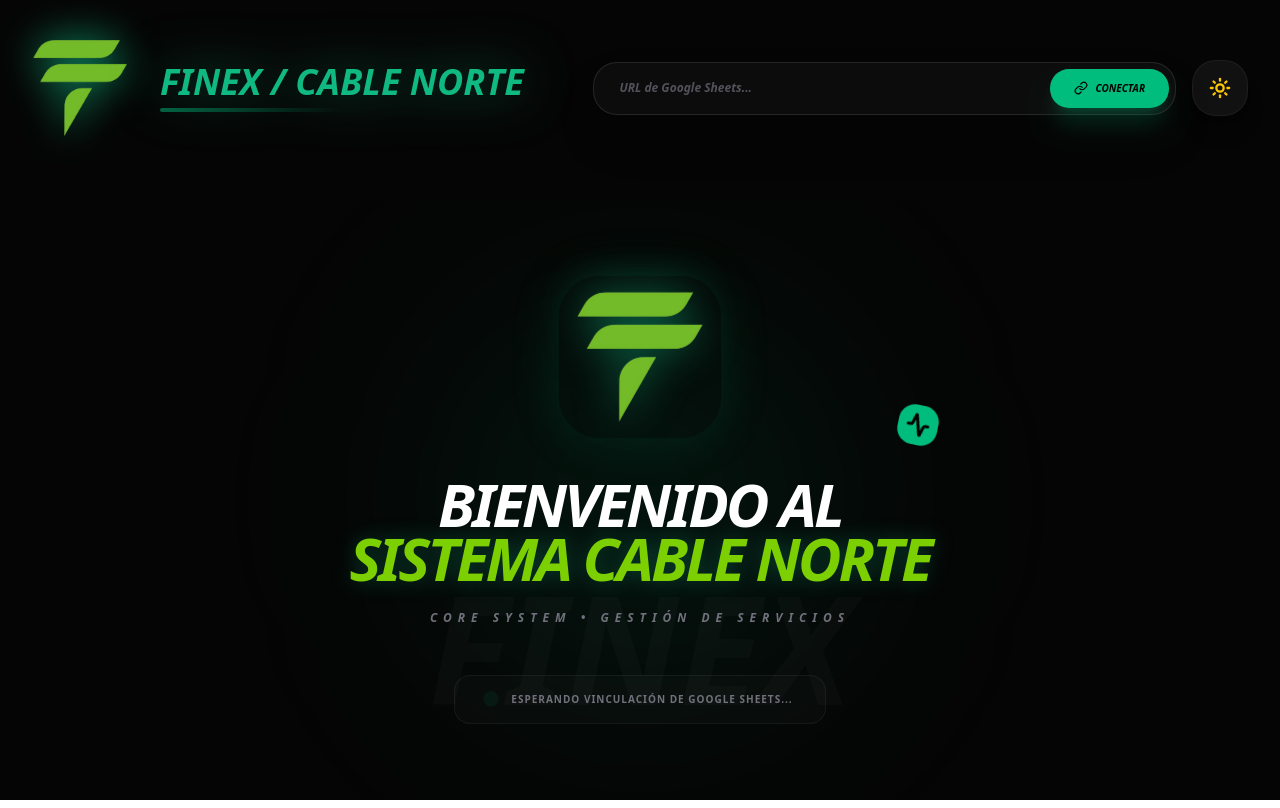
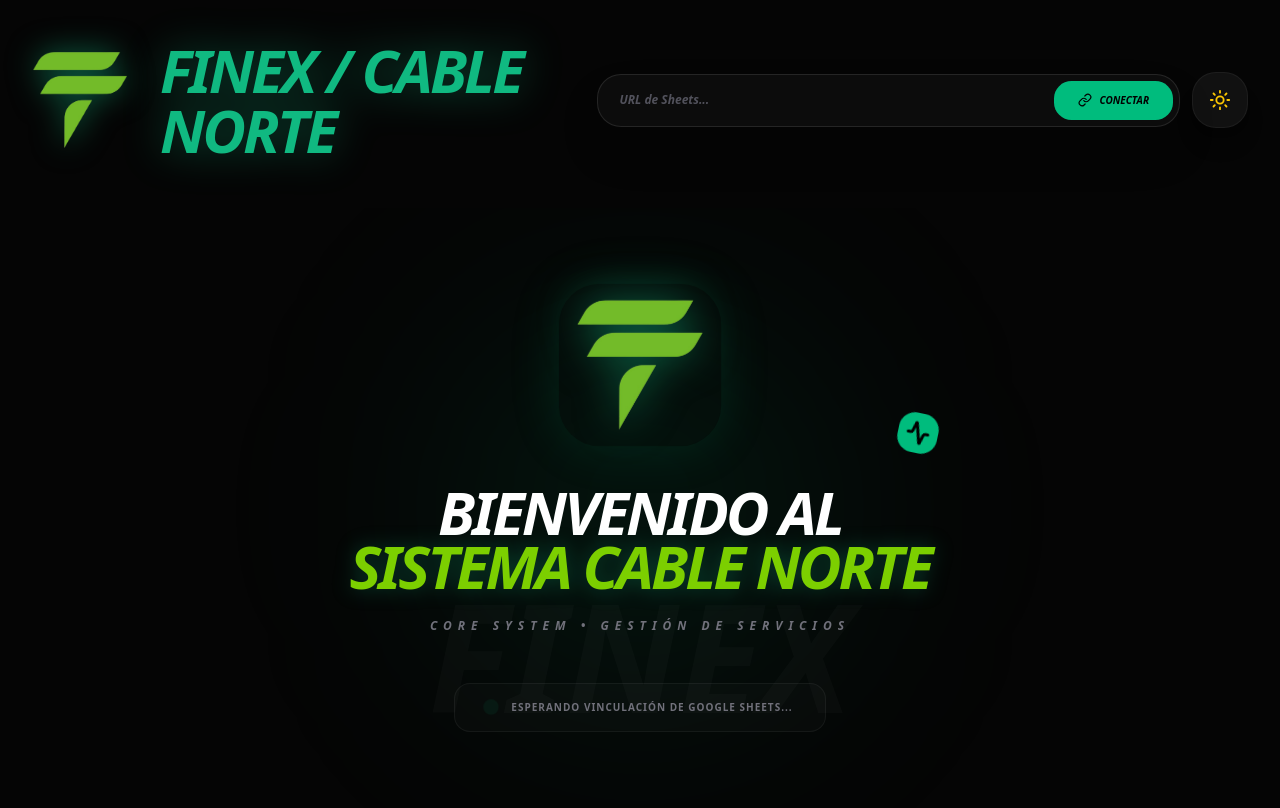
Before and after one commit to PROGRAMMC-GLITCH/DASHBOARD-CABLE-NORTE, a React (Vite) app: page / in a window 1280 px wide. Built offline with nearby package versions, Linux system fonts and the light colour scheme.

Commit message:
cambio en el tamaño del nombre y logo3

```diff
--- a/src/App.tsx
+++ b/src/App.tsx
@@ -636,61 +636,52 @@ export default function App() {
       }`}>
 
       {/* HEADER */}
-      <header className="max-w-[1700px] mx-auto flex flex-col lg:flex-row items-center justify-between gap-8 mb-16 italic font-black pt-10 px-8">
-
-        {/* IZQUIERDA: LOGO Y TÍTULO (Escala Aumentada) */}
-        <div className="flex items-center gap-8 flex-shrink-0 group">
-          <div className="w-20 h-20 md:w-24 md:h-24 flex items-center justify-center transition-transform group-hover:scale-105 duration-500">
-            <img
-              src="/logo.png"
-              alt="Finex Logo"
-              className="w-full h-full object-contain drop-shadow-[0_0_20px_rgba(16,185,129,0.8)]"
-            />
+      <header className="max-w-[1700px] mx-auto flex flex-col lg:flex-row items-center justify-between gap-6 mb-12 italic font-black pt-6 md:pt-10 px-4 md:px-8">
+
+        {/* IZQUIERDA: Marca y Botón de Tema (Se alinean en fila en mobile) */}
+        <div className="flex items-center justify-between w-full lg:w-auto gap-4 md:gap-8">
+          <div className="flex items-center gap-4 md:gap-8">
+            <div className="w-12 h-12 md:w-20 md:h-20 lg:w-24 lg:h-24 flex-shrink-0">
+              <img src="/logo.png" alt="Logo" className="w-full h-full object-contain drop-shadow-[0_0_15px_rgba(16,185,129,0.5)]" />
+            </div>
+            <h1 className="text-xl md:text-4xl lg:text-6xl font-black italic uppercase tracking-tighter leading-none text-[#10b981] drop-shadow-[0_0_20px_rgba(16,185,129,0.4)]">
+              FINEX / <br className="lg:hidden" /> CABLE NORTE
+            </h1>
           </div>
-          <div className="flex flex-col">
-            <h1 className="text-4xl md:text-4x3 font-black italic uppercase tracking-[ -0.05em] leading-none text-[#10b981] drop-shadow-[0_0_25px_rgba(16,185,129,0.5)] whitespace-nowrap">
-              FINEX / CABLE NORTE
-            </h1>
-            <div className="h-1 w-1/2 bg-gradient-to-r from-emerald-500 to-transparent mt-2 rounded-full opacity-50" />
+
+          {/* Botón Tema en Mobile (visible solo en pantallas pequeñas dentro de esta fila) */}
+          <div className="lg:hidden">
+            <button onClick={() => setIsDark(!isDark)} className={`p-3 rounded-2xl border ${isDark ? 'bg-white/5 text-yellow-400 border-white/5' : 'bg-white text-indigo-600 border-zinc-200'}`}>
+              {isDark ? <Sun size={20} /> : <Moon size={20} />}
+            </button>
           </div>
         </div>
 
-        {/* DERECHA: HERRAMIENTAS CONECTADAS (Pegados y a la Derecha) */}
-        <div className="flex items-center gap-4 ml-auto">
-
-          {/* CÁPSULA DE CONECTIVIDAD (Input + Botón integrados) */}
-          <div className={`flex items-center p-1.5 rounded-3xl border transition-all duration-500 shadow-2xl ${isDark ? 'bg-white/[0.03] border-white/10' : 'bg-zinc-100 border-zinc-200'
+        {/* DERECHA: Dock de herramientas (Se expande en mobile, se pega a la derecha en PC) */}
+        <div className="flex items-center gap-3 w-full lg:w-auto ml-auto">
+          <div className={`flex flex-1 lg:flex-none items-center p-1.5 rounded-3xl border transition-all duration-500 shadow-2xl ${isDark ? 'bg-white/[0.03] border-white/10' : 'bg-zinc-100 border-zinc-200'
             }`}>
             <input
               value={url}
               onChange={e => setUrl(e.target.value)}
               type="text"
-              placeholder="URL de Google Sheets..."
-              className={`w-[250px] md:w-[450px] bg-transparent pl-5 pr-2 py-2 text-xs font-bold outline-none transition-colors ${isDark ? 'text-white placeholder-zinc-600' : 'text-zinc-900 placeholder-zinc-400'
+              placeholder="URL de Sheets..."
+              className={`flex-1 w-full md:w-[300px] lg:w-[450px] bg-transparent pl-4 pr-2 py-2 text-[10px] md:text-xs font-bold outline-none ${isDark ? 'text-white placeholder-zinc-600' : 'text-zinc-900 placeholder-zinc-400'
                 }`}
             />
-            <button
-              onClick={handleConnect}
-              disabled={loading}
-              className="bg-emerald-500 text-black px-6 py-3 rounded-[1.2rem] font-black text-[10px] hover:bg-emerald-400 flex items-center gap-2 transition-all active:scale-95 shadow-xl shadow-emerald-500/20 whitespace-nowrap"
-            >
+            <button onClick={handleConnect} disabled={loading} className="bg-emerald-500 text-black px-4 md:px-6 py-2.5 md:py-3 rounded-[1.1rem] font-black text-[9px] md:text-[10px] hover:bg-emerald-400 flex items-center gap-2 transition-all active:scale-95">
               {loading ? <RefreshCw className="animate-spin" size={14} /> : <LinkIcon size={14} />}
-              {loading ? 'SINCRO' : 'CONECTAR'}
+              <span>{loading ? '...' : 'CONECTAR'}</span>
             </button>
           </div>
 
-          {/* SELECTOR DE TEMA (Separado sutilmente al final) */}
-          <button
-            onClick={() => setIsDark(!isDark)}
-            className={`p-4 rounded-3xl transition-all duration-500 shadow-xl active:scale-90 border ${isDark
-                ? 'bg-white/5 text-yellow-400 border-white/5 hover:bg-white/10'
-                : 'bg-white text-indigo-600 border-zinc-200 hover:bg-zinc-50 shadow-md'
-              }`}
-          >
-            {isDark ? <Sun size={22} strokeWidth={2.5} /> : <Moon size={22} strokeWidth={2.5} />}
-          </button>
+          {/* Botón Tema en PC (visible solo en pantallas grandes) */}
+          <div className="hidden lg:block">
+            <button onClick={() => setIsDark(!isDark)} className={`p-4 rounded-3xl border transition-all shadow-xl active:scale-90 ${isDark ? 'bg-white/5 text-yellow-400 border-white/5' : 'bg-white text-indigo-600 border-zinc-200'}`}>
+              {isDark ? <Sun size={22} /> : <Moon size={22} />}
+            </button>
+          </div>
         </div>
-
       </header>
 
       {data && metrics ? (
@@ -1133,8 +1124,8 @@ export default function App() {
                     <ResponsiveContainer width="100%" height="100%">
                       <BarChart
                         data={selMesInt ? metrics.statsInternetGlobal.barData.filter((d: any) => d.name === selMesInt) : metrics.statsInternetGlobal.barData}
-                        margin={{ top: 70, right: 30, left: 0, bottom: 100 }}
-                        barGap={2}
+                        margin={{ top: 50, right: 20, left: -25, bottom: 20 }}
+                        barGap={1}
                         barCategoryGap="15%"
                       >
                         <defs>
@@ -1150,7 +1141,7 @@ export default function App() {
                         <XAxis
                           dataKey="name"
                           stroke={isDark ? "#fff" : "#666"} // <-- Cambia según el tema
-                          fontSize={12}
+                          fontSize={10}
                           fontWeight="900"
                           axisLine={{ stroke: isDark ? '#333' : '#ddd' }} // <-- Línea base dinámica
                           tickLine={false}
@@ -1160,7 +1151,7 @@ export default function App() {
 
                         <YAxis
                           stroke={isDark ? "#444" : "#999"} // <-- Números laterales dinámicos
-                          fontSize={12}
+                          fontSize={10}
                           fontWeight="bold"
                           axisLine={false}
                           tickLine={false}
@@ -1177,7 +1168,7 @@ export default function App() {
                           <LabelList
                             dataKey="Instalaciones"
                             position="top"
-                            offset={12}
+                            offset={10}
                             formatter={(val: number) => val > 0 ? val : ""}
                             style={{ fill: '#2eb872', fontSize: '12px', fontWeight: '900', fontStyle: 'italic' }}
                           />
@@ -1200,7 +1191,7 @@ export default function App() {
                           <LabelList
                             dataKey="Reconexiones"
                             position="top"
-                            offset={12}
+                            offset={10}
                             formatter={(val: number) => val > 0 ? val : ""}
                             style={{ fill: '#cc66ff', fontSize: '12px', fontWeight: '900', fontStyle: 'italic' }}
                           />
@@ -1210,7 +1201,7 @@ export default function App() {
                           <LabelList
                             dataKey="Recuperaciones"
                             position="top"
-                            offset={12}
+                            offset={10}
                             formatter={(val: number) => val > 0 ? val : ""}
                             style={{ fill: '#3399ff', fontSize: '12px', fontWeight: '900', fontStyle: 'italic' }}
                           />
@@ -1220,7 +1211,7 @@ export default function App() {
                           <LabelList
                             dataKey="Servicio Técnico"
                             position="top"
-                            offset={12}
+                            offset={10}
                             formatter={(val: number) => val > 0 ? val : ""}
                             style={{ fill: '#ff9933', fontSize: '12px', fontWeight: '900', fontStyle: 'italic' }}
                           />
```
